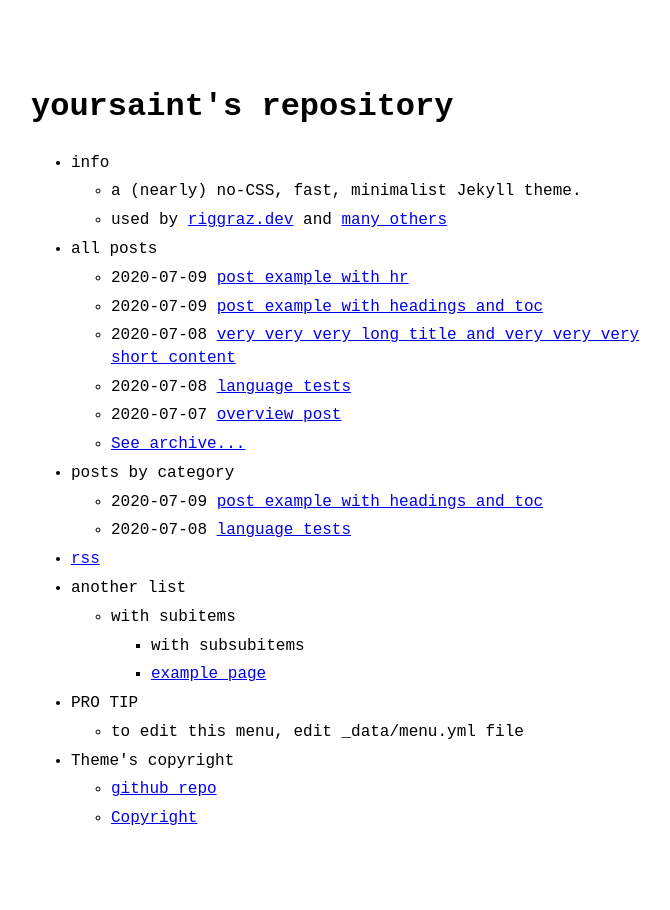
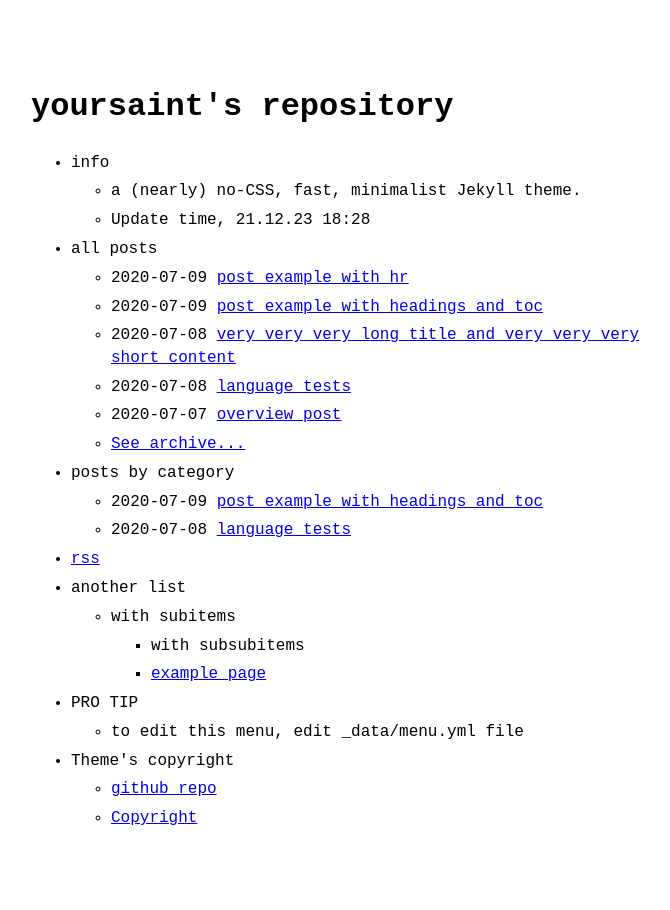
Before and after one commit to yoursaint/yoursaint.github.io, a Jekyll site: the page built from index.md, in a window 1280 px wide. Shown: the whole page, without its empty margins (289-959 px from the left). Built offline with Jekyll 4.4.1, drawn with Linux system fonts in a browser that asks for light colours.

Commit message:
update time

```diff
--- a/_data/menu.yml
+++ b/_data/menu.yml
@@ -5,7 +5,7 @@ entries:
   - title: info
     entries:
       - title: a (nearly) no-CSS, fast, minimalist Jekyll theme.
-      - title: "used by <a href='https://riggraz.dev'>riggraz.dev</a> and <a href='https://github.com/riggraz/no-style-please/network/dependents'>many others</a>"
+      - title: Update time, 21.12.23 18:28
 
   - title: all posts
     post_list:
```
